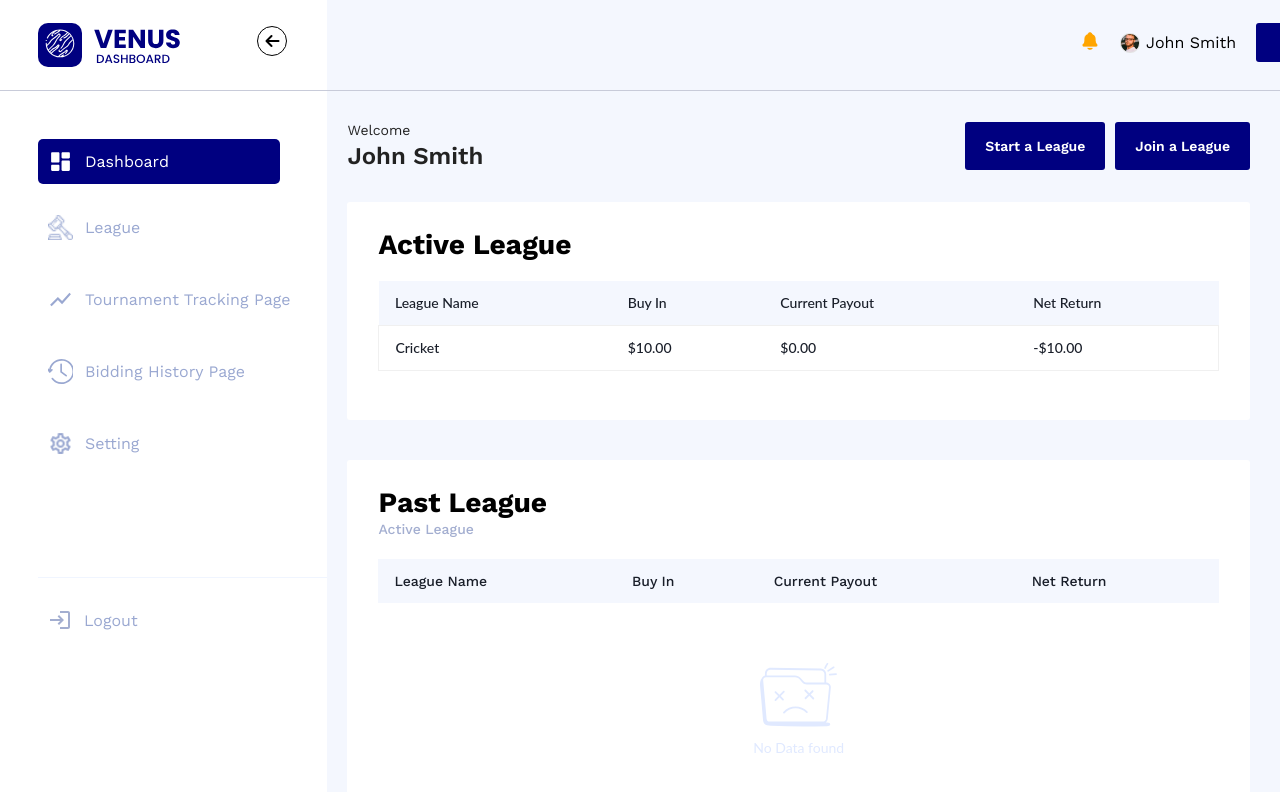
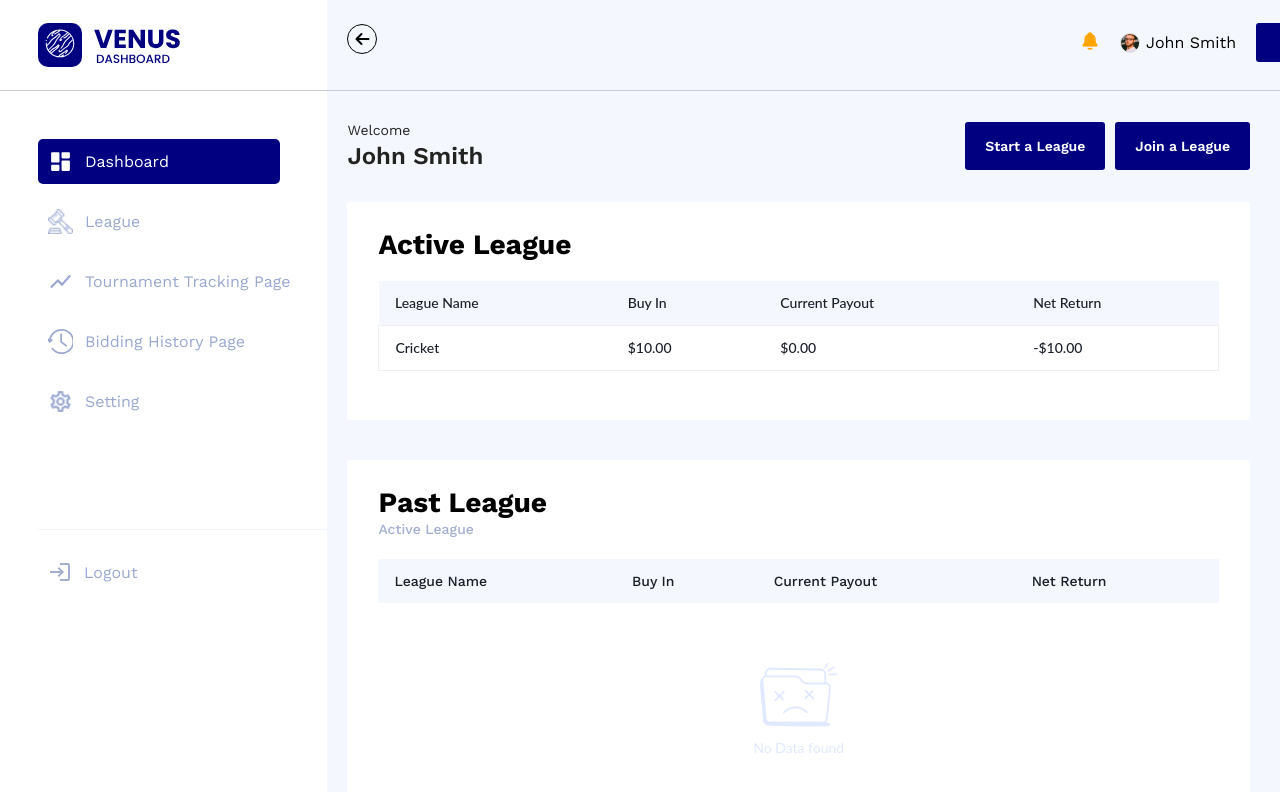
Before and after one commit to MamtazDev/venus, a React (Vite) app: page / in a window 1280 px wide. Shown: the top 792 px of the page. Built offline with nearby package versions, Linux system fonts and the light colour scheme.

Commit message:
sidebar update

```diff
--- a/src/Authentication/EmailVerification/EmailVerification.jsx
+++ b/src/Authentication/EmailVerification/EmailVerification.jsx
@@ -20,7 +20,6 @@ const EmailVerification = () => {
                             <h1 className='text-2xl font-semibold lg:text-5xl text-primary'>Email Verification</h1>
                             <p className='text-base text222color'>Enter the OTP code that was sent your email</p>
                         </div>
-
                         <form action="" className='login_form_wrapper'>
                             <div className='flex flex-col gap-5 '>
                                 <div>
@@ -31,12 +30,8 @@ const EmailVerification = () => {
                             <button type="submit" className='w-full text-white mt-[61px]  py-21 bg-base rounded-[3px] text-lg font-semibold'>Verified</button>
                         </form>
                     </div>
-
                 </div>
             </div>
-
-
-
         </>
     );
 };
--- a/src/Layout/DashboardSidebar/DashboardSidebar.jsx
+++ b/src/Layout/DashboardSidebar/DashboardSidebar.jsx
@@ -48,14 +48,12 @@ const navlinks = [
   },
 ];
 
-
-const DashboardSidebar = ({ handleToggle, toggle, isMobile }) => {
+const DashboardSidebar = ({ toggle, isMobile }) => {
 
   const location = useLocation();
 
   return (
     <div className="h-full flex flex-col">
-      {/* <div className="h-[91px]  border-b border-border_grey"> */}
       <div className={` ${!toggle && !isMobile ? "border-b border-border_grey h-[91px]  flex items-center justify-between"
         : "border-b border-border_grey h-[91px] flex items-center flex-col-reverse justify-center "}`}>
         <div
@@ -66,13 +64,6 @@ const DashboardSidebar = ({ handleToggle, toggle, isMobile }) => {
             <Link to="/">  <img className="cursor-pointer" src={logo1} alt="logo1" /></Link>
           )}
         </div>
-        {!toggle && !isMobile ?
-          <div onClick={handleToggle} className="  h-[30px] w-[30px] hidden lg:flex justify-center items-center border rounded-full me-10 ms-10 mb-2 cursor-pointer">
-            <i className="fa-solid fa-arrow-left"></i>
-          </div> : <div onClick={handleToggle} className=" h-[30px] w-[30px] hidden lg:flex justify-center items-center border rounded-full me-10 ms-10 mb-2 cursor-pointer">
-            <i className="fa-solid fa-arrow-right"></i>
-          </div>
-        }
       </div>
       <div
         className={`grow flex flex-col py-[48px] ${!toggle && !isMobile ? "pl-[38px]" : "pl-[10px]"}`}>
@@ -83,8 +74,9 @@ const DashboardSidebar = ({ handleToggle, toggle, isMobile }) => {
               to={data.to}
               className={({ isActive }) =>
                 isActive
-                  ? `hover:text-white flex items-center gap-[12px] bg-base p-[10px]  rounded-[5px] text-[#FFF] text-[16px] mb-[15px] ${!toggle ? "lg:me-[47px] me-[10px]" : "me-[15px]"}`
-                  : "flex items-center text-[16px] text-[#9AA8D1] hover:text-[#9AA8D1] pl-[10px] font-[400] gap-[12px] py-[16px] mb-[15px]"
+                  ? `hover:text-white flex items-center gap-[12px] bg-base  rounded-[5px] text-[#FFF] text-[16px] pl-[10px] py-[10px] mb-[15px]
+                  ${!toggle ? "lg:me-[47px] me-[10px]" : "me-[15px]"}`
+                  : "flex items-center text-[16px] text-[#9AA8D1] hover:text-[#9AA8D1]  font-[400] gap-[12px] pl-[10px] py-[10px] mb-[15px]"
               }
             >
               {location.pathname === data.to ? (
--- a/src/Layout/Layout.jsx
+++ b/src/Layout/Layout.jsx
@@ -26,12 +26,12 @@ const Layout = () => {
 
   return (
     <div className="flex">
-      <div className={`${!toggle && !isMobile ? "w-[440px]" : "w-[80px]"}  h-screen `}>
+      <div className={`sidebar-container  ${!toggle && !isMobile ? 'wide' : 'narrow'}  h-screen `}>
         <DashboardSidebar handleToggle={handleToggle} toggle={toggle} isMobile={isMobile} />
       </div>
       <div className=" w-full h-screen overflow-y-auto overflow-x-hidden no-scrollbar bg-light_sky pt-20
        ">
-        <Topbar toggle={toggle} />
+        <Topbar handleToggle={handleToggle} toggle={toggle} isMobile={isMobile} />
         <div className="mt-[100px]  pe-30 ps-20 ">
           <Outlet />
         </div>
--- a/src/Layout/Topbar/Topbar.jsx
+++ b/src/Layout/Topbar/Topbar.jsx
@@ -3,11 +3,22 @@ import notification from '../../assets/notification.png'
 import profile from '../../assets/profile.png'
 import cross from '../../assets/icons/cross.png'
 import pro1 from '../../assets/icons/pro1.png'
-const Topbar = ({ toggle }) => {
+const Topbar = ({ toggle, isMobile, handleToggle }) => {
+
     return (
         <>
-            <div className={`bg-[#F4F7FE] flex gap-20 justify-end items-center border-b border-[#C8CBD9]  pb-[28px] pe-30 fixed top-0 z-10
-           ${!toggle ? "lg:w-[82%] w-[90%]":"lg:w-[96%]"} pt-[23px]`}>
+            <div>
+
+                <div className={`bg-[#F4F7FE] flex justify-between items-center border-b border-[#C8CBD9]  pb-[28px] pe-30 fixed top-0 z-10
+           ${!toggle ? "lg:w-[82%] w-[90%]" : "lg:w-[96%]"} pt-[23px]`}>
+                    {!toggle && !isMobile ?
+                        <div onClick={handleToggle} className="  h-[30px] w-[30px] hidden lg:flex justify-center items-center border rounded-full me-10 ms-[20px] mb-2 cursor-pointer">
+                            <i className="fa-solid fa-arrow-left"></i>
+                        </div> : <div onClick={handleToggle} className=" h-[30px] w-[30px] hidden lg:flex justify-center items-center border rounded-full me-10 ms-[20px] mb-2 cursor-pointer">
+                            <i className="fa-solid fa-arrow-right"></i>
+                        </div>
+                    }
+                    <div className='flex  gap-20 items-center'>
                         <div className="dropdown dropdown-bottom dropdown-end">
                             <div tabIndex={0} role="button" className=" border-none p-0 h-[24px]" ><img src={notification} alt="notification" /></div>
                             <div tabIndex={0} className="dropdown-content z-[1] menu bg-white rounded-3 w-[425px] pt-[32px] px-[24px] pb-[24px]">
@@ -62,6 +73,8 @@ const Topbar = ({ toggle }) => {
                         </div>
                         <button className='py-10 px-[23px] bg-base rounded-3 text-white'>Leave</button>
                     </div>
+                </div>
+            </div>
 
         </>
     );
--- a/src/components/League/Auction/AuctionItem.jsx
+++ b/src/components/League/Auction/AuctionItem.jsx
@@ -86,8 +86,6 @@ const AuctionItem = () => {
                 </div>
             </div>
 
-
-
         </>
     );
 };
--- a/src/index.css
+++ b/src/index.css
@@ -282,14 +282,17 @@ select:focus {
     left: 87% !important;
     top: 9% !important;
   }
+
   .swiper-button-next {
     right: 1% !important;
     top: 9% !important;
   }
+
   .swiper-slide-next {
     margin-left: 20px !important;
   }
 }
+
 .switch {
   position: relative;
   display: inline-block;
@@ -439,7 +442,8 @@ select>option {
 
 }
 
-input ,select{
+input,
+select {
 
   color: #414141 !important;
   /* border: 1px solid #2e1818; */
@@ -448,5 +452,18 @@ input ,select{
 
 .input::placeholder {
   color: #414141 !important;
-   opacity: 1 !important;
+  opacity: 1 !important;
 }
+
+.sidebar-container {
+  transition: width 0.5s ease-in-out;
+  /* Adjust the duration and easing function as needed */
+}
+
+.wide {
+  width: 440px;
+}
+
+.narrow {
+  width: 80px;
+}
```
Lines whose indentation alone changed are shown as unchanged.
